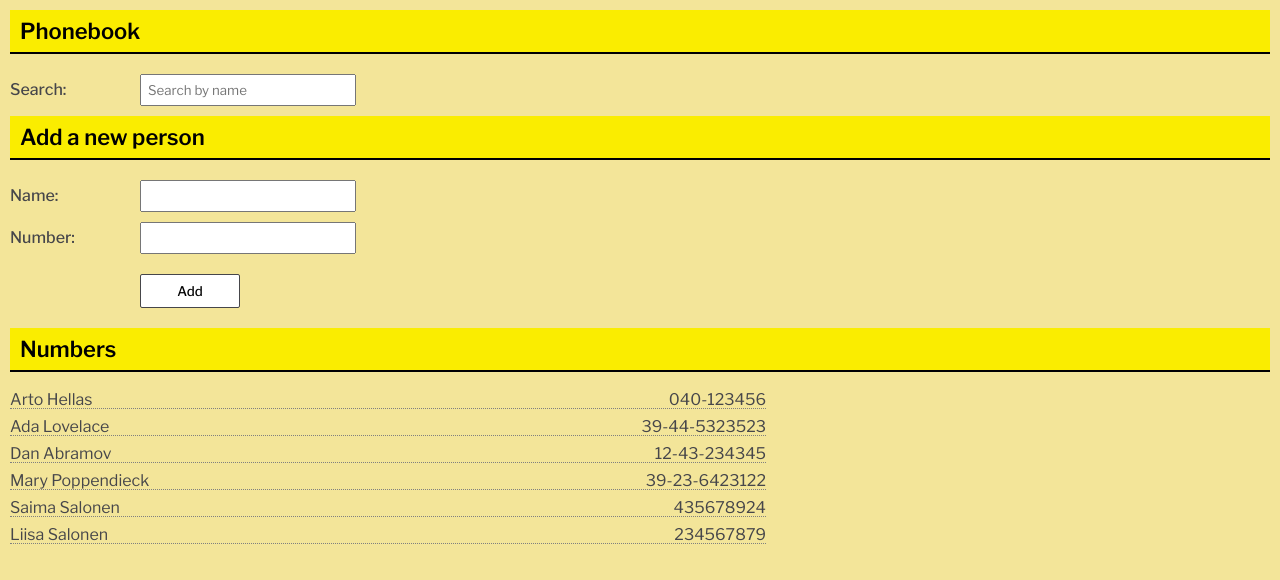
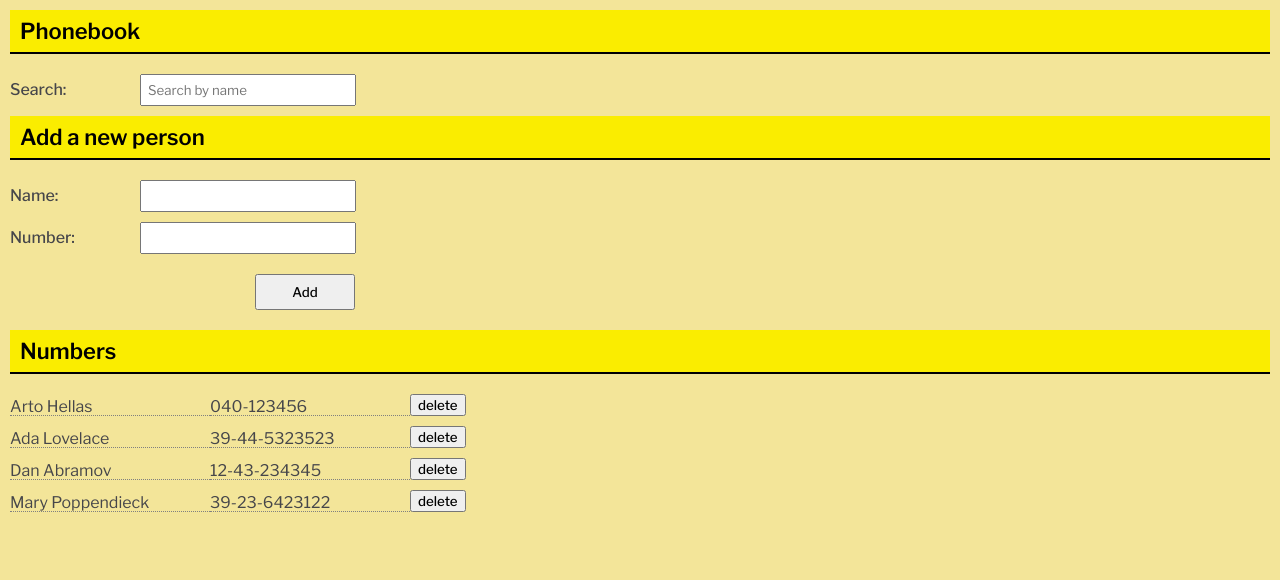
Before and after one commit to Saima445/06-react-puhelinluettelo, a React (Vite) app: page / in a window 1280 px wide. Shown: the top 580 px of the page. Built offline with nearby package versions, Linux system fonts and the light colour scheme; data requests are answered from the project's data file.

Commit message:
laajennettu sovellusta niin, että nimiä voidaan poistaa listalta ja json-serveriltä

```diff
--- a/db.json
+++ b/db.json
@@ -19,16 +19,6 @@
       "name": "Mary Poppendieck",
       "number": "39-23-6423122",
       "id": "4"
-    },
-    {
-      "id": "7604",
-      "name": "Saima Salonen",
-      "number": "435678924"
-    },
-    {
-      "id": "1e43",
-      "name": "Liisa Salonen",
-      "number": "234567879"
     }
   ]
 }
--- a/src/App.css
+++ b/src/App.css
@@ -39,29 +39,38 @@ input {
 button {
   font-family: "Libre Franklin", sans-serif;
   font-weight: 500;
-  margin: 1rem 0 2rem 13rem;
+  cursor: pointer;
+}
+
+.input-button {
+  margin: 1rem 0 2rem 24.5rem;
   padding: 0.8rem;
   width: 10rem;
-  cursor: pointer;
-  background-color: white;
-  border: 1.5px solid #46464a;
-  border-radius: 2px;
 }
 
-button:hover {
-  background-color: rgb(236, 236, 236);
+.input-button:hover {
+  transition: background-color 0.5s;
+  background-color: rgb(177, 249, 135);
 }
 
-button:active {
+.delete-button:hover {
   transition: background-color 0.5s;
-  background-color: rgb(112, 248, 33);
+  background-color: rgb(244, 141, 150);
 }
 
 li {
   margin-block-end: 1rem;
-  border-block-end: 1px dotted grey;
   display: flex;
   flex-direction: row;
-  justify-content: space-between;
-  width: 60%;
+  justify-content: flex-start;
+  align-items: end;
 }
+
+.p-width {
+  width: 20rem;
+  border-block-end: 1px dotted grey;
+}
+
+/* li > * {
+  flex-basis: 1;
+} */
--- a/src/App.jsx
+++ b/src/App.jsx
@@ -21,6 +21,24 @@ const App = () => {
     });
   }, []);
 
+  const deletePerson = (id) => {
+    const person = persons.find((p) => p.id === id);
+    const deletedPerson = { ...person };
+
+    personService
+      .deletePerson(id)
+      .then(() => {
+        setPersons(persons.filter((person) => person.id !== id));
+      })
+      .catch((error) => {
+        alert(
+          `the person '${person.name}' was already deleted from server`,
+          error
+        );
+        setPersons(persons.filter((n) => n.id !== id));
+      });
+  };
+
   const addPerson = (event) => {
     event.preventDefault();
     console.log("button clicked", event.target);
@@ -32,10 +50,6 @@ const App = () => {
         number: newNumber,
       };
 
-      // setPersons(persons.concat(newPerson));
-      // // setPersons([...persons, newPerson]);
-      // setNewName("");
-      // setNewNumber("");
       personService
         .create(newPerson)
         .then((returnedPerson) => {
@@ -78,7 +92,7 @@ const App = () => {
         numberChange={handleNumberChange}
       />
       <h2>Numbers</h2>
-      <Persons persons={filteredPersons} />
+      <Persons persons={filteredPersons} deletePerson={deletePerson} />
     </>
   );
 };
--- a/src/components/Person.jsx
+++ b/src/components/Person.jsx
@@ -1,8 +1,11 @@
-const Person = ({ person }) => {
+const Person = ({ person, deletePerson }) => {
   return (
     <li>
-      <p>{person.name}</p>
-      <p>{person.number}</p>
+      <p className="p-width">{person.name}</p>
+      <p className="p-width">{person.number}</p>
+      <button className="delete-button" onClick={deletePerson}>
+        delete
+      </button>
     </li>
   );
 };
--- a/src/components/PersonForm.jsx
+++ b/src/components/PersonForm.jsx
@@ -30,7 +30,9 @@ const PersonForm = ({
         />
       </div>
       <div>
-        <button type="submit">Add</button>
+        <button className="input-button" type="submit">
+          Add
+        </button>
       </div>
     </form>
   );
--- a/src/components/Persons.jsx
+++ b/src/components/Persons.jsx
@@ -1,11 +1,15 @@
 import React from "react";
 import Person from "./Person";
 
-const Persons = ({ persons }) => {
+const Persons = ({ persons, deletePerson }) => {
   return (
     <ul>
       {persons.map((person) => (
-        <Person key={person.name} person={person} />
+        <Person
+          key={person.id}
+          person={person}
+          deletePerson={() => deletePerson(person.id)}
+        />
       ))}
     </ul>
   );
--- a/src/services/persons.js
+++ b/src/services/persons.js
@@ -11,9 +11,14 @@ const create = (newPerson) => {
   return request.then((response) => response.data);
 };
 
-const update = (id, newPerson) => {
-  const request = axios.put(`${baseUrl}/${id}`, newPerson);
+const deletePerson = (id, newPerson) => {
+  const request = axios.delete(`${baseUrl}/${id}`, newPerson);
   return request.then((response) => response.data);
 };
 
-export default { getAll, create, update };
+// const update = (id, newPerson) => {
+//   const request = axios.put(`${baseUrl}/${id}`, newPerson);
+//   return request.then((response) => response.data);
+// };
+
+export default { getAll, create, deletePerson };
```
